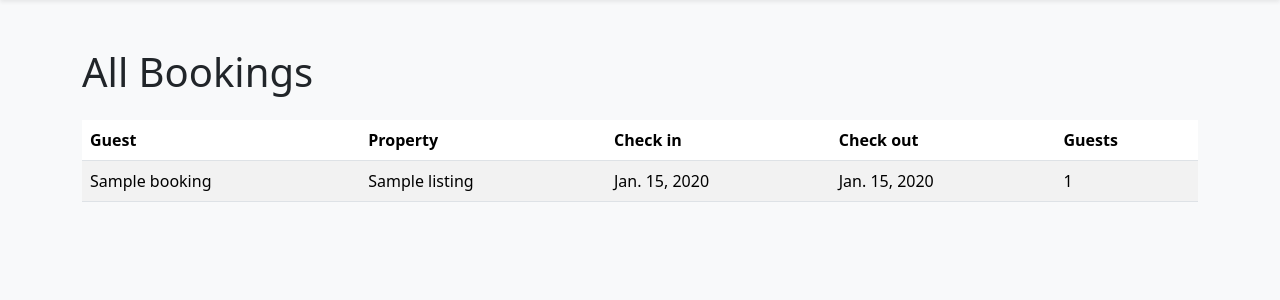
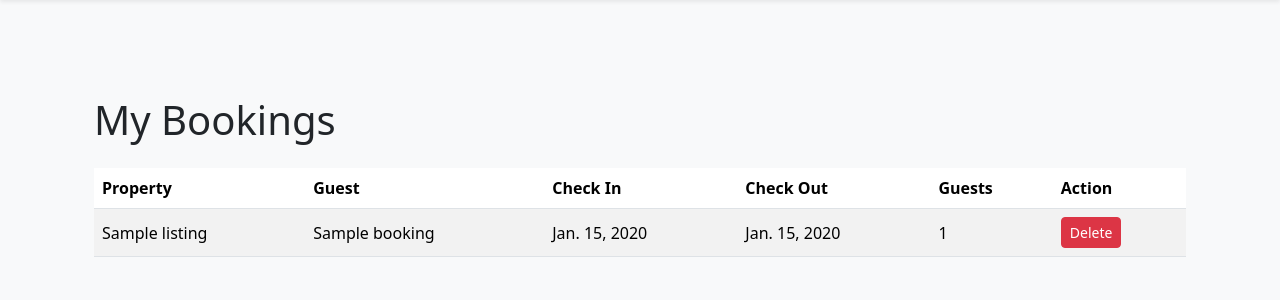
Before and after one commit to Monia07/bellestays-paris, a Django app: page /bookings/ in a window 1280 px wide. Shown: the part 74-374 px from the top of the page. Run offline with Django 5.2, Linux system fonts and the light colour scheme; tables that the repository leaves empty hold one stand-in row (values such as "Sample post").

Commit message:
Add booking delete functionality

```diff
--- a/bookings/templates/bookings/booking_list.html
+++ b/bookings/templates/bookings/booking_list.html
@@ -1,40 +1,75 @@
 {% extends "base.html" %}
 
 {% block title %}
-Bookings
+My Bookings
 {% endblock %}
 
 {% block content %}
 
-<h1 class="mb-4">All Bookings</h1>
+<div class="container mt-5">
+
+    <h1 class="mb-4">My Bookings</h1>
 
     {% if bookings %}
-<table class="table table-striped">
+
+    <div class="table-responsive">
+
+        <table class="table table-striped align-middle">
+
             <thead>
+
                 <tr>
+                    <th>Property</th>
                     <th>Guest</th>
-            <th>Property</th>
-            <th>Check in</th>
-            <th>Check out</th>
+                    <th>Check In</th>
+                    <th>Check Out</th>
                     <th>Guests</th>
+                    <th>Action</th>
                 </tr>
+
             </thead>
+
             <tbody>
+
                 {% for booking in bookings %}
+
                 <tr>
+
+                    <td>{{ booking.listing.title }}</td>
+
                     <td>{{ booking.guest_name }}</td>
-            <td>{{ booking.listing.title }}</td>
+
                     <td>{{ booking.check_in }}</td>
+
                     <td>{{ booking.check_out }}</td>
+
                     <td>{{ booking.guests }}</td>
+
+                    <td>
+                        <a href="{% url 'delete_booking' booking.id %}"
+                           class="btn btn-danger btn-sm">
+                            Delete
+                        </a>
+                    </td>
+
                 </tr>
+
                 {% endfor %}
+
             </tbody>
+
         </table>
+
+    </div>
+
     {% else %}
 
-<p>No bookings found.</p>
+    <div class="alert alert-info">
+        No bookings found.
+    </div>
 
     {% endif %}
 
+</div>
+
 {% endblock %}
--- a/bookings/urls.py
+++ b/bookings/urls.py
@@ -17,4 +17,9 @@ urlpatterns = [
         views.booking_list,
         name="booking_list",
     ),
+    path(
+        "delete/<int:booking_id>/",
+        views.delete_booking,
+        name="delete_booking",
+    ),
 ]
--- a/bookings/views.py
+++ b/bookings/views.py
@@ -48,3 +48,19 @@ def booking_list(request):
             "bookings": bookings,
         },
     )
+
+
+def delete_booking(request, booking_id):
+    booking = get_object_or_404(Booking, pk=booking_id)
+
+    if request.method == "POST":
+        booking.delete()
+        return redirect("booking_list")
+
+    return render(
+        request,
+        "bookings/delete_booking.html",
+        {
+            "booking": booking,
+        },
+    )
```
Also changed, not shown: bookings/templates/bookings/delete_booking.html (added, +48 -0 lines). Lines whose indentation alone changed are shown as unchanged.
